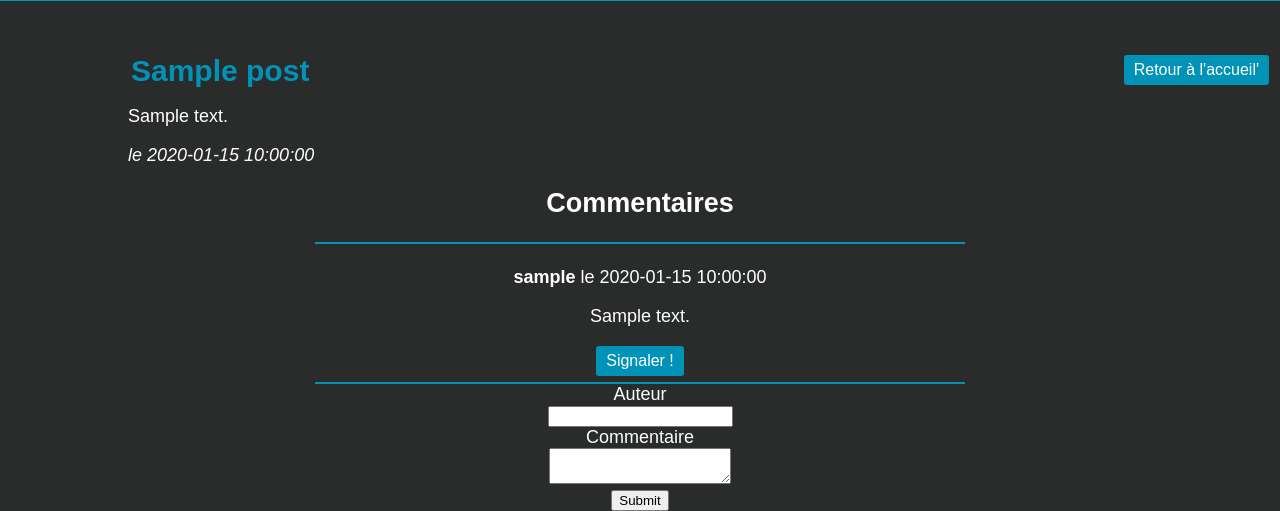
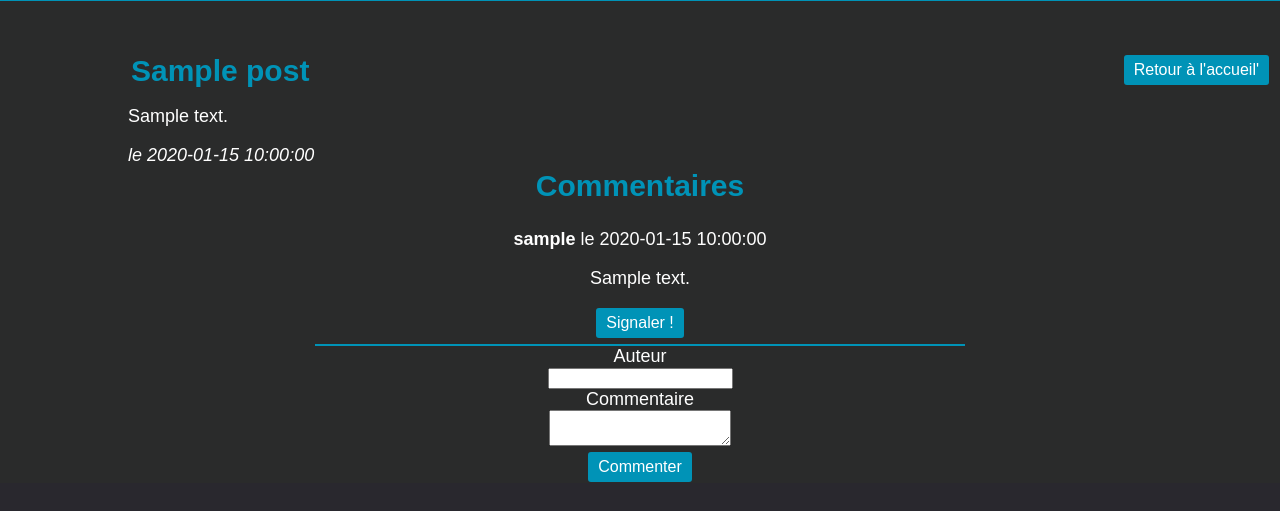
Before and after one commit to sorenouw/Projet4_web-developer-junior_OpenClassrooms, a PHP site: page /commentView.php?id=1 in a window 1280 px wide. Shown: the part 509-1020 px from the top of the page. After the commit the page ends 991 px from the top, so only its background shows below. Run offline with PHP 8.4, Linux system fonts and the light colour scheme; tables that the repository leaves empty or names only in its code hold one stand-in row (values such as "Sample post"); some web fonts are replaced.

Commit message:
design edition post et commentaire

```diff
--- a/commentView.php
+++ b/commentView.php
@@ -83,7 +83,7 @@ $comments = $commentManager->getList($comment);
 <?php endforeach; ?>
 
 
-  <h2>Commentaires</h2>
+  <h3>Commentaires</h3>
 <?php foreach ($comments as $comment): ?>
   <div class="comment">
     <div class="comment_content">
@@ -119,7 +119,7 @@ $comments = $commentManager->getList($comment);
         <textarea id="comment" name="comment"></textarea>
       </div>
       <div>
-        <input type="submit" name="1" />
+        <button type="button" name="1">Commenter</button>
       </div>
     </form>
     <?php $content = ob_get_clean(); ?>
--- a/editComment.php
+++ b/editComment.php
@@ -39,10 +39,12 @@ require "CommentManager.php";
 
 <?php ob_start(); ?>
 <body>
+  <h2>Modifier ce commentaire.</h2>
 <?php foreach ($editComment as $comment): ?>
   <form class="" action="editComment.php?id=<?= $_GET['id']?>&comment_id=<?= $comment->id() ?>" method="post">
-    <textarea name="comment"><?php echo nl2br(htmlspecialchars($comment->comment())); ?></textarea>
-    <input type="submit" name="2" />
+    <textarea cols="50" rows="10" name="comment"><?php echo nl2br(htmlspecialchars($comment->comment())); ?></textarea>
+    <br>
+    <button type="submit" name="2">Modifier !</button>
   </form>
 <?php endforeach; ?>
 
--- a/editPost.php
+++ b/editPost.php
@@ -36,11 +36,12 @@ require "ArticleManager.php";
 
 <?php ob_start(); ?>
 <body>
+  <h2>Modifier cet article.</h2>
 <?php foreach ($editPost as $post): ?>
   <form class="" action="editPost.php?id=<?= $post->id(); ?>" method="post">
     <p><?php echo nl2br(htmlspecialchars($post->title())); ?></p>
-    <textarea name="post"><?php echo nl2br(htmlspecialchars($post->content())); ?></textarea>
-    <input type="submit" name="3" />
+    <textarea cols="50" rows="10" name="post"><?php echo nl2br(htmlspecialchars($post->content())); ?></textarea>
+    <button type="submit" name="3">Modifier !</button>
   </form>
 <?php endforeach; ?>
 
--- a/index.php
+++ b/index.php
@@ -7,7 +7,7 @@ $articles = $articleManager->getList();
 
 ?>
 
-<?php $title = 'Mon blog'; ?>
+<?php $title = 'Jean Forteroche'; ?>
 <?php ob_start(); ?>
     <?php include("nav.php"); ?>
     <?php include("headerImg.php"); ?>
--- a/public/css/layout.css
+++ b/public/css/layout.css
@@ -10,19 +10,7 @@ header {
 
 
 
-.comment {
 
-  margin: auto;
-  padding: 5px;
-  border-top: 2px solid #0093B7;
-  border-bottom: 2px solid #0093B7;
-  max-width: 50%;
-}
-
-.comment_button {
-  display: flex;
-  justify-content: center;
-}
 
 /*----- header img -----*/
 
@@ -82,6 +70,17 @@ header {
   margin: auto;
   text-align: justify;
 }
+.comment {
+  margin: auto;
+  padding: 5px;
+  border-bottom: 2px solid #0093B7;
+  max-width: 50%;
+}
+
+.comment_button {
+  display: flex;
+  justify-content: center;
+}
 /*----- admin -----*/
 table{
   border-collapse: collapse;
```
